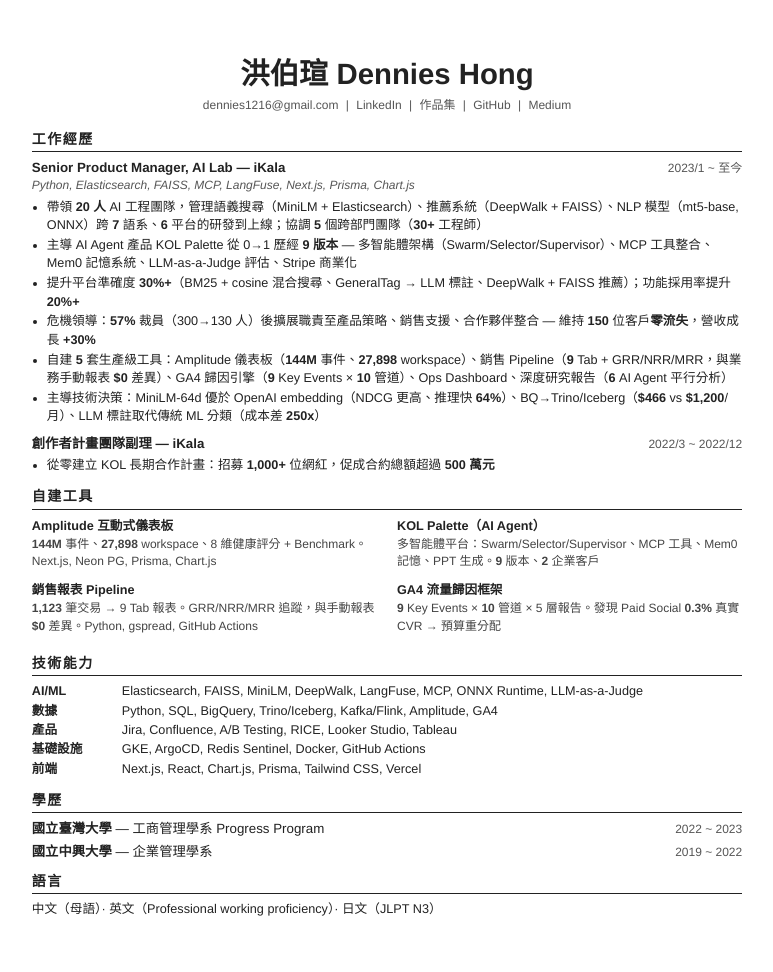
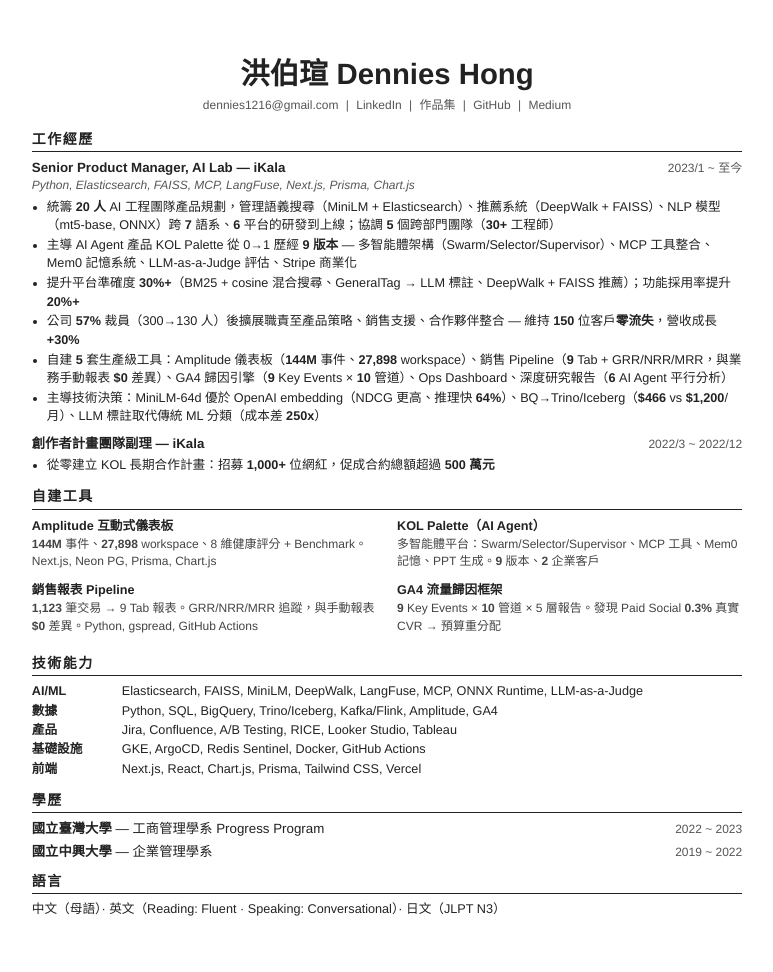
Before and after one commit to DforDennies/blog, a Jekyll site: the page built from resume-zh.html, in a window 1280 px wide. Shown: the whole page, without its empty margins (253-1026 px from the left). Built offline with Jekyll 4.4.1, drawn with Linux system fonts in a browser that asks for light colours.

Commit message:
fix: remove AI-sounding phrases, fix ATS leak in ZH resume
- "Demonstrated crisis leadership" → "Stepped up during"
- "single-handedly" → "solely"
- "危機領導" → "公司裁員"
- ZH ATS hidden text moved to position:fixed off-screen (was visible)
- All changes verified in regenerated PDFs

Co-Authored-By: Claude Opus 4.6 (1M context) <noreply@anthropic.com>

```diff
--- a/resume-zh.html
+++ b/resume-zh.html
@@ -63,10 +63,10 @@ permalink: /resume-zh/
 </div>
 <div class="tech-used">Python, Elasticsearch, FAISS, MCP, LangFuse, Next.js, Prisma, Chart.js</div>
 <ul>
-  <li>帶領 <b>20 人</b> AI 工程團隊，管理語義搜尋（MiniLM + Elasticsearch）、推薦系統（DeepWalk + FAISS）、NLP 模型（mt5-base, ONNX）跨 <b>7</b> 語系、<b>6</b> 平台的研發到上線；協調 <b>5</b> 個跨部門團隊（<b>30+</b> 工程師）</li>
+  <li>統籌 <b>20 人</b> AI 工程團隊產品規劃，管理語義搜尋（MiniLM + Elasticsearch）、推薦系統（DeepWalk + FAISS）、NLP 模型（mt5-base, ONNX）跨 <b>7</b> 語系、<b>6</b> 平台的研發到上線；協調 <b>5</b> 個跨部門團隊（<b>30+</b> 工程師）</li>
   <li>主導 AI Agent 產品 KOL Palette 從 0→1 歷經 <b>9 版本</b> — 多智能體架構（Swarm/Selector/Supervisor）、MCP 工具整合、Mem0 記憶系統、LLM-as-a-Judge 評估、Stripe 商業化</li>
   <li>提升平台準確度 <b>30%+</b>（BM25 + cosine 混合搜尋、GeneralTag → LLM 標註、DeepWalk + FAISS 推薦）；功能採用率提升 <b>20%+</b></li>
-  <li>危機領導：<b>57%</b> 裁員（300→130 人）後擴展職責至產品策略、銷售支援、合作夥伴整合 — 維持 <b>150</b> 位客戶<b>零流失</b>，營收成長 <b>+30%</b></li>
+  <li>公司 <b>57%</b> 裁員（300→130 人）後擴展職責至產品策略、銷售支援、合作夥伴整合 — 維持 <b>150</b> 位客戶<b>零流失</b>，營收成長 <b>+30%</b></li>
   <li>自建 <b>5</b> 套生產級工具：Amplitude 儀表板（<b>144M</b> 事件、<b>27,898</b> workspace）、銷售 Pipeline（<b>9</b> Tab + GRR/NRR/MRR，與業務手動報表 <b>$0</b> 差異）、GA4 歸因引擎（<b>9</b> Key Events × <b>10</b> 管道）、Ops Dashboard、深度研究報告（<b>6</b> AI Agent 平行分析）</li>
   <li>主導技術決策：MiniLM-64d 優於 OpenAI embedding（NDCG 更高、推理快 <b>64%</b>）、BQ→Trino/Iceberg（<b>$466</b> vs <b>$1,200</b>/月）、LLM 標註取代傳統 ML 分類（成本差 <b>250x</b>）</li>
 </ul>
@@ -119,9 +119,10 @@ permalink: /resume-zh/
 </div>
 
 <h2 style="margin-top:10px;">語言</h2>
-<p style="font-size:9.5pt;">中文（母語）· 英文（Professional working proficiency）· 日文（JLPT N3）</p>
+<p style="font-size:9.5pt;">中文（母語）· 英文（Reading: Fluent · Speaking: Conversational）· 日文（JLPT N3）</p>
 
-<div style="color:white;font-size:0.5pt;line-height:0.5pt;margin:0;padding:0;">
+<!-- ATS keywords for machine parsing -->
+<div aria-hidden="true" style="position:fixed;left:-9999px;top:-9999px;width:1px;height:1px;overflow:hidden;font-size:1px;">
 Product Manager Technical Program Manager AI PM ML PM Senior Product Manager 產品經理 技術專案經理 AI產品經理 專案管理 敏捷開發 Scrum Agile Machine Learning LLM Large Language Model NLP Elasticsearch FAISS Python SQL A/B Testing Data Analysis SaaS B2B MRR NRR GRR Churn Retention PRD Technical Specification Go-to-Market Kubernetes Kafka Docker ArgoCD Next.js React Multi-Agent MCP LangFuse RAG Prompt Engineering Cross-functional Leadership Crisis Management Stakeholder Management
 </div>
 </body>
```
Also changed, not shown: about.md (+1 -1 lines), resume.html (+5 -4 lines), 2 other files.
